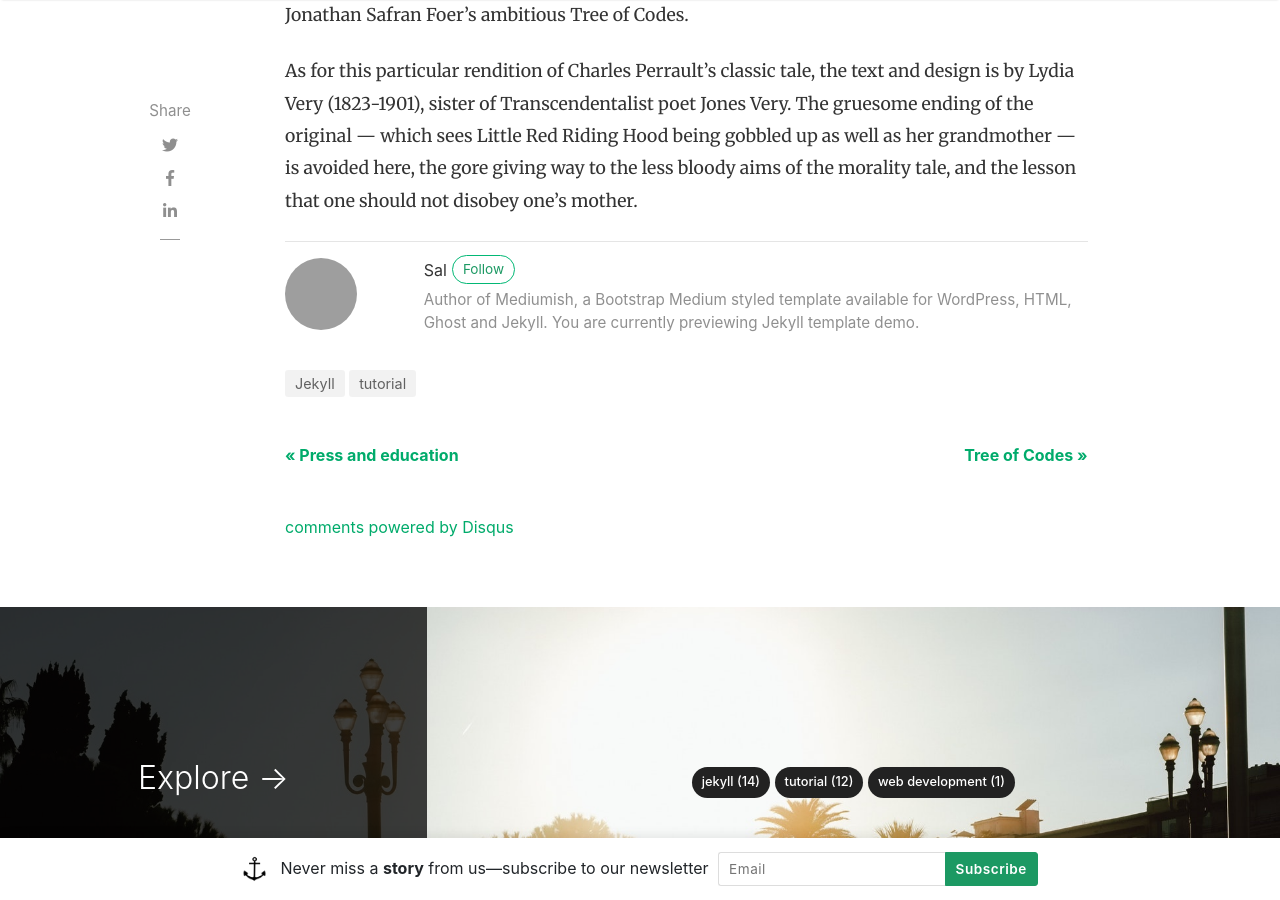
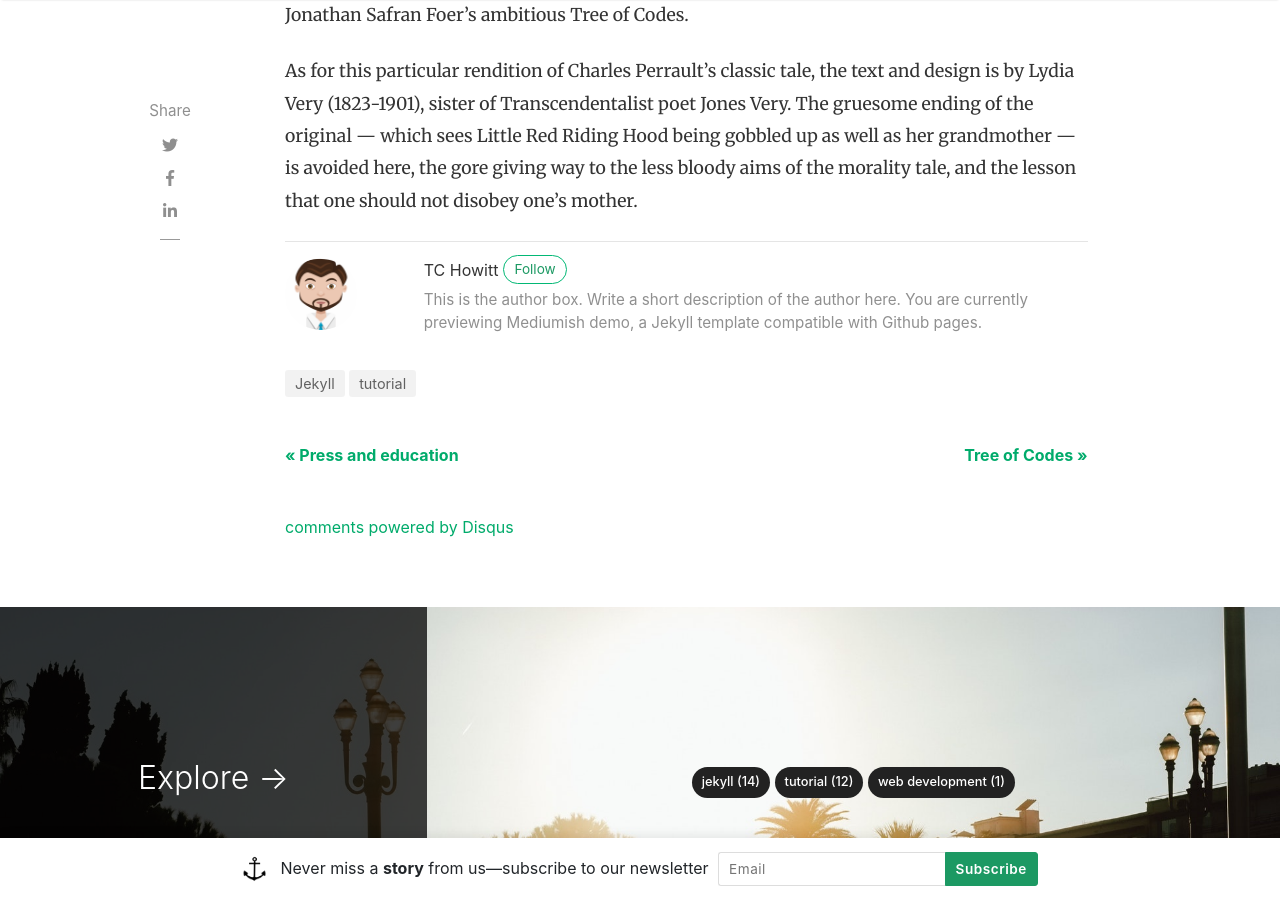
Before and after one commit to flashlightministries/stedfastnews, a Jekyll site: the page built from _posts/2018-01-12-red-riding.md, in a window 1280 px wide and 900 px high, scrolled down 1326 px. Built offline with Jekyll 4.4.1, drawn with Linux system fonts in a browser that asks for light colours; nearby versions of some CDN libraries; comment, search, counter and statistics services are not loaded; grey boxes are pictures that could not be loaded.

Commit message:
Update _config.yml

```diff
--- a/_config.yml
+++ b/_config.yml
@@ -14,17 +14,17 @@ permalink: /:title/
 # Authors
 authors:
   sal:
-    name: Sal
-    display_name: Sal
+    name: TC
+    display_name: TC Howitt
+    avatar: 'assets/images/avatar.png'
     gravatar: e56154546cf4be74e393c62d1ae9f9d4
     email: wowthemesnet@gmail.com
     web: https://www.wowthemes.net
     twitter: https://twitter.com/wowthemesnet
-    description: "Author of Mediumish, a Bootstrap Medium styled template available for WordPress, HTML, Ghost and Jekyll. You are currently previewing Jekyll template demo."
+    description: "This is the author box. Write a short description of the author here. You are currently previewing Mediumish demo, a Jekyll template compatible with Github pages."
   john:
     name: John
-    display_name: John
-    avatar: 'assets/images/avatar.png'
+    display_name: John Doe
     gravatar: b1cc14991db7a456fcd761680bbc8f81
     email: wowthemesnet@gmail.com
     web: https://www.wowthemes.net
```
